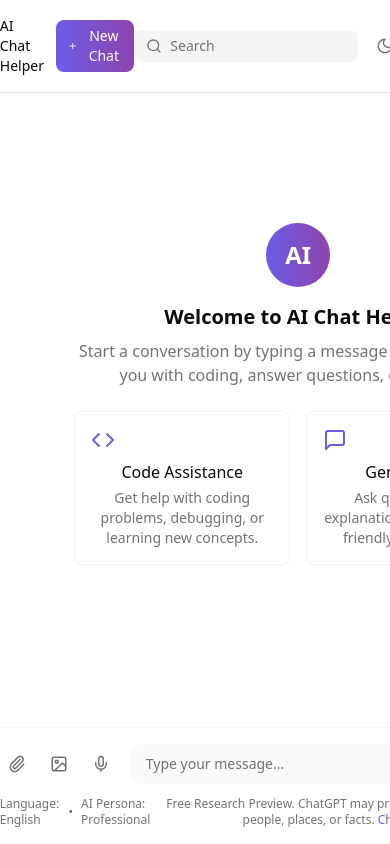
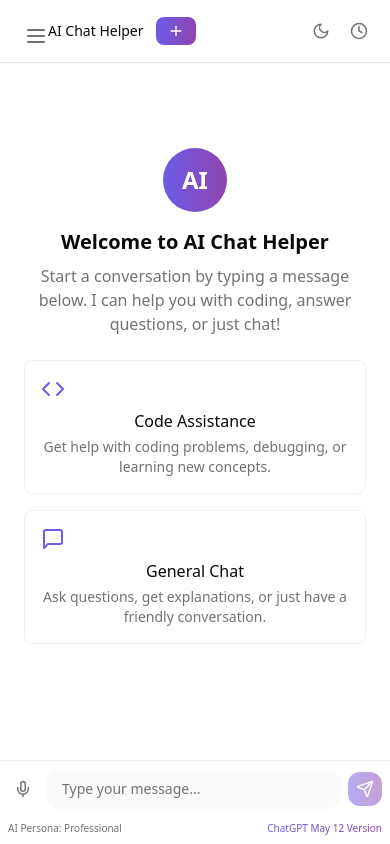
Before and after one commit to Mayforhern/verseo-cbt, a Next.js app: page / in a window 390 px wide. Built offline with nearby package versions, Linux system fonts and the light colour scheme.

Commit message:
feat: improve mobile responsiveness and remove bouncing animation

```diff
--- a/app/page.tsx
+++ b/app/page.tsx
@@ -2,7 +2,7 @@
 
 import React from 'react';
 import { useState, useRef, useEffect } from "react"
-import { Bell, Search, Clock, X, ThumbsUp, ThumbsDown, Copy, Send, Paperclip, Mic, Image, Globe, Save, Settings2, User, Mail, Lock, LogOut, Sun, Moon, Code, MessageSquare, Plus } from "lucide-react"
+import { Bell, Search, Clock, X, ThumbsUp, ThumbsDown, Copy, Send, Paperclip, Mic, Image, Globe, Save, Settings2, User, Mail, Lock, LogOut, Sun, Moon, Code, MessageSquare, Plus, Menu } from "lucide-react"
 
 interface Message {
   role: 'user' | 'assistant';
@@ -55,6 +55,7 @@ export default function AIChatHelper() {
   })
   const [currentChatId, setCurrentChatId] = useState<string>(Date.now().toString())
   const [chatSessions, setChatSessions] = useState<ChatSession[]>([])
+  const [isMobileMenuOpen, setIsMobileMenuOpen] = useState(false)
 
   // Theme effect
   useEffect(() => {
@@ -235,6 +236,14 @@ export default function AIChatHelper() {
 
   return (
     <div className="h-screen w-screen flex overflow-hidden bg-background">
+      {/* Mobile Menu Button - Only visible on mobile */}
+      <button
+        onClick={() => setIsMobileMenuOpen(true)}
+        className="lg:hidden fixed top-4 left-4 z-50 text-muted-foreground hover:text-foreground p-2 hover:bg-muted/50 rounded-xl transition-all duration-200"
+      >
+        <Menu size={24} />
+      </button>
+
       {/* Auth Modal */}
       {showAuthModal && (
         <div className="fixed inset-0 bg-background/80 backdrop-blur-sm flex items-center justify-center z-50">
@@ -325,10 +334,22 @@ export default function AIChatHelper() {
         </div>
       )}
 
-      {/* Sidebar */}
+      {/* Sidebar - Hidden on mobile by default */}
       <aside
-        className={`bg-card border-r border-border ${sidebarCollapsed ? "w-16" : "w-64"} flex flex-col transition-all duration-300 h-full`}
+        className={`fixed lg:relative bg-card border-r border-border ${
+          sidebarCollapsed ? "w-16" : "w-64"
+        } flex flex-col transition-all duration-300 h-full z-50 ${
+          isMobileMenuOpen ? "translate-x-0" : "-translate-x-full lg:translate-x-0"
+        }`}
       >
+        {/* Close button for mobile menu */}
+        <button
+          onClick={() => setIsMobileMenuOpen(false)}
+          className="lg:hidden absolute top-4 right-4 text-muted-foreground hover:text-foreground p-2 hover:bg-muted/50 rounded-xl transition-all duration-200"
+        >
+          <X size={20} />
+        </button>
+
         <div className="p-4 flex items-center gap-3 border-b border-border">
           <div className="bg-gradient-to-br from-primary to-secondary h-8 w-8 rounded-xl flex items-center justify-center shadow-lg shadow-primary/20">
             <span className="text-white font-bold text-sm">V</span>
@@ -447,22 +468,30 @@ export default function AIChatHelper() {
         </div>
       </aside>
 
+      {/* Backdrop for mobile menu */}
+      {isMobileMenuOpen && (
+        <div
+          className="fixed inset-0 bg-background/80 backdrop-blur-sm z-40 lg:hidden"
+          onClick={() => setIsMobileMenuOpen(false)}
+        />
+      )}
+
       {/* Main Content */}
       <main className="flex-1 flex flex-col bg-background h-full">
         {/* Header */}
         <header className="border-b border-border p-4 flex items-center bg-card">
-          <div className="flex items-center gap-3">
+          <div className="flex items-center gap-3 ml-8 lg:ml-0">
             <h1 className="text-foreground font-medium text-sm">AI Chat Helper</h1>
             <button
               onClick={createNewChat}
               className="flex items-center gap-2 text-sm bg-gradient-to-r from-primary to-secondary text-white px-3 py-1.5 rounded-lg hover:shadow-lg hover:shadow-primary/20 transition-all duration-200"
             >
               <Plus size={16} />
-              New Chat
+              <span className="hidden sm:inline">New Chat</span>
             </button>
           </div>
-          <div className="ml-auto flex items-center gap-3">
-            <div className="relative group">
+          <div className="ml-auto flex items-center gap-2 sm:gap-3">
+            <div className="relative group hidden sm:block">
               <Search className="absolute left-3 top-1/2 transform -translate-y-1/2 text-muted-foreground group-hover:text-primary transition-colors" size={16} />
               <input
                 type="text"
@@ -476,7 +505,7 @@ export default function AIChatHelper() {
             >
               {theme === 'light' ? <Moon size={18} /> : <Sun size={18} />}
             </button>
-            <button className="text-muted-foreground hover:text-foreground transition-colors p-1.5 hover:bg-muted rounded-lg">
+            <button className="text-muted-foreground hover:text-foreground transition-colors p-1.5 hover:bg-muted rounded-lg sm:block hidden">
               <Bell size={18} />
             </button>
             <button
@@ -484,14 +513,14 @@ export default function AIChatHelper() {
               className="flex items-center gap-2 text-muted-foreground hover:text-foreground text-sm p-1.5 hover:bg-muted rounded-lg transition-colors"
             >
               <Clock size={18} />
-              <span>History</span>
+              <span className="hidden sm:inline">History</span>
             </button>
-            <span className="text-muted-foreground text-sm bg-muted px-2 py-0.5 rounded-lg">6/50</span>
+            <span className="text-muted-foreground text-sm bg-muted px-2 py-0.5 rounded-lg hidden sm:block">6/50</span>
           </div>
         </header>
 
         {/* Chat History Panel */}
-        <div className={`fixed top-0 right-0 h-full w-96 bg-card border-l border-border transform transition-transform duration-300 ease-in-out ${
+        <div className={`fixed top-0 right-0 h-full w-full sm:w-96 bg-card border-l border-border transform transition-transform duration-300 ease-in-out z-40 ${
           showHistory ? 'translate-x-0' : 'translate-x-full'
         }`}>
           <div className="p-4 border-b border-border flex items-center justify-between">
@@ -540,17 +569,19 @@ export default function AIChatHelper() {
         </div>
 
         {/* Chat Content */}
-        <div className="flex-1 overflow-y-auto p-4 space-y-4">
+        <div className="flex-1 overflow-y-auto p-2 sm:p-4 space-y-4">
           {messages.length === 0 ? (
-            <div className="h-full flex flex-col items-center justify-center text-center p-8">
+            <div className="h-full flex flex-col items-center justify-center text-center p-4 sm:p-8">
               <div className="w-16 h-16 rounded-full bg-gradient-to-r from-primary to-secondary flex items-center justify-center mb-4">
                 <div className="text-white text-2xl font-bold">AI</div>
               </div>
-              <h2 className="text-foreground text-xl font-semibold mb-2">Welcome to AI Chat Helper</h2>
-              <p className="text-muted-foreground max-w-md mb-6">
-                Start a conversation by typing a message below. I can help you with coding, answer questions, or just chat!
-              </p>
-              <div className="grid grid-cols-2 gap-4 max-w-md w-full">
+              <h2 className="text-foreground text-xl font-semibold mb-2 animate-fadeIn">Welcome to AI Chat Helper</h2>
+              <div className="overflow-hidden">
+                <p className="text-muted-foreground max-w-md mb-6 animate-slideIn">
+                  Start a conversation by typing a message below. I can help you with coding, answer questions, or just chat!
+                </p>
+              </div>
+              <div className="grid grid-cols-1 sm:grid-cols-2 gap-4 w-full max-w-md">
                 <div className="bg-card p-4 rounded-lg border border-border/50 hover:border-primary/30 transition-colors cursor-pointer group">
                   <div className="text-primary mb-2 group-hover:text-primary/80 transition-colors">
                     <Code size={24} />
@@ -573,9 +604,9 @@ export default function AIChatHelper() {
             </div>
           ) : (
             messages.map((message, index) => (
-              <div key={index} className={`flex gap-4 ${message.role === 'assistant' ? 'justify-start' : 'justify-end'}`}>
-                <div className={`flex max-w-[80%] ${message.role === 'assistant' ? 'flex-row' : 'flex-row-reverse'}`}>
-                  <div className={`flex-shrink-0 ${message.role === 'assistant' ? 'mr-4' : 'ml-4'}`}>
+              <div key={index} className={`flex gap-2 sm:gap-4 ${message.role === 'assistant' ? 'justify-start' : 'justify-end'}`}>
+                <div className={`flex max-w-[90%] sm:max-w-[80%] ${message.role === 'assistant' ? 'flex-row' : 'flex-row-reverse'}`}>
+                  <div className={`flex-shrink-0 ${message.role === 'assistant' ? 'mr-2 sm:mr-4' : 'ml-2 sm:ml-4'}`}>
                     <div className={`w-8 h-8 rounded-full flex items-center justify-center ${
                       message.role === 'user'
                         ? 'bg-gradient-to-r from-primary to-secondary text-white shadow-lg shadow-primary/20'
@@ -584,7 +615,7 @@ export default function AIChatHelper() {
                       {message.role === 'user' ? userData.avatar : 'AI'}
                     </div>
                   </div>
-                  <div className="space-y-1">
+                  <div className="space-y-1 w-full">
                     <div className="flex items-center gap-2">
                       <span className="text-sm font-medium text-foreground/80">
                         {message.role === 'user' ? userData.name || 'You' : 'AI Assistant'}
@@ -668,16 +699,16 @@ export default function AIChatHelper() {
         </div>
 
         {/* Chat Input */}
-        <div className="border-t border-border/50 p-4 bg-card">
-          <div className="flex items-center gap-3 mb-3">
-            <div className="flex items-center gap-2">
-              <button className="text-muted-foreground hover:text-foreground p-2 hover:bg-muted/50 rounded-xl transition-all duration-200">
+        <div className="border-t border-border/50 p-2 sm:p-4 bg-card">
+          <div className="flex items-center gap-2 sm:gap-3 mb-3">
+            <div className="flex items-center gap-1 sm:gap-2">
+              <button className="text-muted-foreground hover:text-foreground p-1.5 sm:p-2 hover:bg-muted/50 rounded-xl transition-all duration-200 hidden sm:block">
                 <Paperclip size={18} />
               </button>
-              <button className="text-muted-foreground hover:text-foreground p-2 hover:bg-muted/50 rounded-xl transition-all duration-200">
+              <button className="text-muted-foreground hover:text-foreground p-1.5 sm:p-2 hover:bg-muted/50 rounded-xl transition-all duration-200 hidden sm:block">
                 <Image size={18} />
               </button>
-              <button className="text-muted-foreground hover:text-foreground p-2 hover:bg-muted/50 rounded-xl transition-all duration-200">
+              <button className="text-muted-foreground hover:text-foreground p-1.5 sm:p-2 hover:bg-muted/50 rounded-xl transition-all duration-200">
                 <Mic size={18} />
               </button>
             </div>
@@ -692,13 +723,13 @@ export default function AIChatHelper() {
                   className="w-full bg-muted/50 text-foreground text-sm rounded-xl pl-4 pr-12 py-2.5 focus:outline-none focus:ring-2 focus:ring-primary/50 transition-all duration-200 placeholder:text-muted-foreground"
                 />
                 <div className="absolute right-2 top-1/2 transform -translate-y-1/2 flex items-center gap-1.5">
-                  <button className="text-muted-foreground hover:text-foreground p-1.5 hover:bg-muted/50 rounded-lg transition-all duration-200">
+                  <button className="text-muted-foreground hover:text-foreground p-1.5 hover:bg-muted/50 rounded-lg transition-all duration-200 hidden sm:block">
                     <Globe size={16} />
                   </button>
-                  <button className="text-muted-foreground hover:text-foreground p-1.5 hover:bg-muted/50 rounded-lg transition-all duration-200">
+                  <button className="text-muted-foreground hover:text-foreground p-1.5 hover:bg-muted/50 rounded-lg transition-all duration-200 hidden sm:block">
                     <Settings2 size={16} />
                   </button>
-                  <button className="text-muted-foreground hover:text-foreground p-1.5 hover:bg-muted/50 rounded-lg transition-all duration-200">
+                  <button className="text-muted-foreground hover:text-foreground p-1.5 hover:bg-muted/50 rounded-lg transition-all duration-200 hidden sm:block">
                     <Save size={16} />
                   </button>
                 </div>
@@ -707,19 +738,19 @@ export default function AIChatHelper() {
             <button
               onClick={handleSendMessage}
               disabled={isProcessing || !inputMessage.trim()}
-              className="text-white bg-gradient-to-r from-primary to-secondary rounded-xl p-2.5 hover:shadow-lg hover:shadow-primary/20 transition-all duration-200 disabled:opacity-50 disabled:cursor-not-allowed"
+              className="text-white bg-gradient-to-r from-primary to-secondary rounded-xl p-2 sm:p-2.5 hover:shadow-lg hover:shadow-primary/20 transition-all duration-200 disabled:opacity-50 disabled:cursor-not-allowed"
             >
               <Send size={18} />
             </button>
           </div>
-          <div className="flex items-center justify-between text-xs text-muted-foreground">
+          <div className="flex items-center justify-between text-[10px] sm:text-xs text-muted-foreground">
             <div className="flex items-center gap-2">
-              <span>Language: English</span>
-              <span>•</span>
+              <span className="hidden sm:inline">Language: English</span>
+              <span className="hidden sm:inline">•</span>
               <span>AI Persona: Professional</span>
             </div>
-            <div className="text-center">
-              Free Research Preview. ChatGPT may produce inaccurate information about people, places, or facts.
+            <div className="text-center text-[10px] sm:text-xs">
+              <span className="hidden sm:inline">Free Research Preview.</span>
               <span className="text-transparent bg-clip-text bg-gradient-to-r from-primary to-secondary"> ChatGPT May 12 Version</span>
             </div>
           </div>
```
